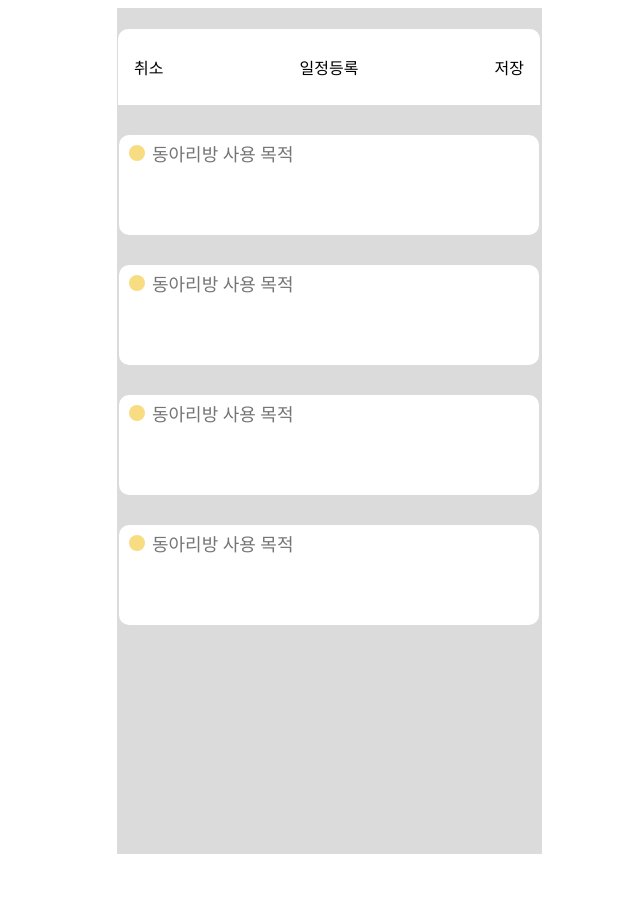
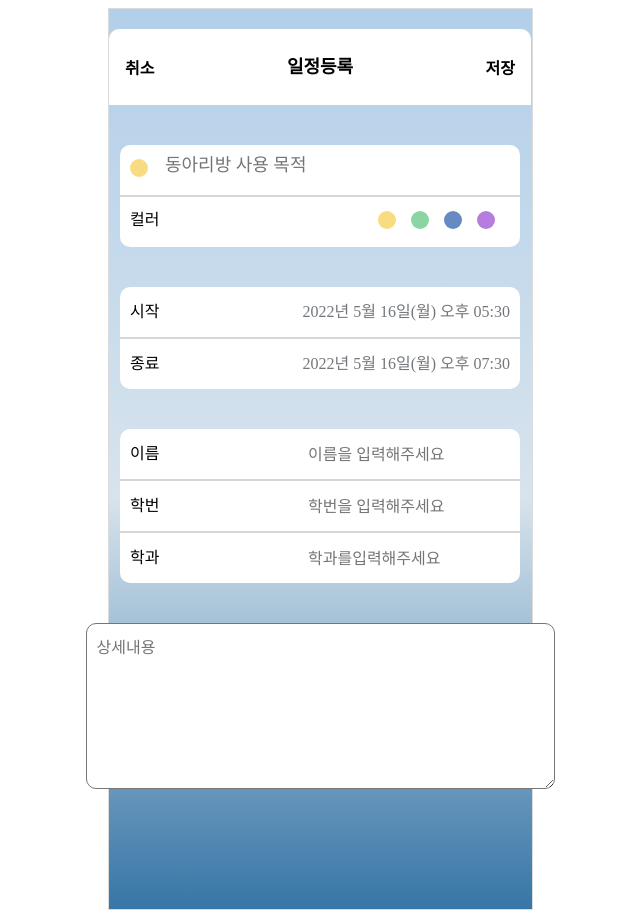
Before and after one commit to HUHS-ReactStudy/huhs-reservation-frontend, a React (Create React App) app: page / in a window 1280 px wide. Shown: the whole page, without its empty margins (320-960 px from the left). Before the commit the page ends 862 px from the top, so only its background shows below. Built offline with nearby package versions, Linux system fonts and the light colour scheme.

Commit message:
일정등록 폼 (전체적인 틀 제작)

```diff
--- a/public/index.html
+++ b/public/index.html
@@ -4,10 +4,7 @@
     <meta charset="utf-8" />
     <meta name="viewport" content="width=device-width, initial-scale=1" />
     <meta name="theme-color" content="#000000" />
-    <meta
-      name="description"
-      content="Web site created using create-react-app"
-    />
+    <meta name="description" content="Web site created using create-react-app" />
     <title>React App</title>
   </head>
   <body>
--- /dev/null
+++ b/src/components/firstContentBox.jsx
@@ -0,0 +1,126 @@
+/* eslint-disable */
+import { useState } from 'react';
+import styled from 'styled-components';
+
+//동아리방 사용 목적 placeholder가 적혀있는 input태그
+const Input = styled.input`
+  border: none;
+  font-size: 100px;
+  outline: none;
+`;
+
+//동아리방 사용 목적이라고 적힌 input태그 옆에 색깔박스를 의미
+const ColorBox = styled.span`
+  width: 18px;
+  height: 18px;
+  display: inline-block;
+  margin-right: 15px;
+  margin-top: 4px;
+  border-radius: 10px;
+`;
+
+const ColorDivide = styled.div`
+  display: flex;
+  justify-content: space-between;
+  width: 100%;
+  span {
+    cursor: pointer;
+  }
+  span:hover {
+    transform: scale(1.3);
+  }
+`;
+
+const TotalBox = styled.div`
+  margin-top: 40px;
+`;
+
+const GroupBox = styled.div`
+  display: flex;
+  align-items: flex-start;
+  padding: 10px;
+  width: 380px;
+  height: 30px;
+  background: #ffffff;
+
+  /* Inside auto layout */
+
+  flex: none;
+  order: 0;
+  flex-grow: 0;
+
+  & input {
+    font-family: 'Noto Sans KR';
+    font-style: normal;
+    font-weight: 400;
+    font-size: 18px;
+    line-height: 19px;
+  }
+  & section {
+    font-family: 'Noto Sans KR';
+    font-style: normal;
+    font-weight: 400;
+    font-size: 16px;
+    line-height: 25px;
+  }
+
+  & + & {
+    margin-top: 0px;
+  }
+  &.purpose {
+    border-radius: 10px 10px 0px 0px;
+    border-bottom: 2px solid rgba(115, 119, 123, 0.3);
+  }
+  &.colorSelect {
+    border-radius: 0px 0px 10px 10px;
+  }
+`;
+
+const colorChange = e => {};
+
+const FisrtContentBox = () => {
+  const [state, setState] = useState([
+    { color: '#F8DC81', id: 1 },
+    { color: '#89D6A2', id: 2 },
+    { color: '#668BC2', id: 3 },
+    { color: '#B67DDF', id: 4 },
+  ]);
+  const [colors, setColors] = useState('#F8DC81');
+
+  const colorChange = id => {
+    let newColor = '';
+    const colors = state.forEach(item => {
+      if (item.id === id) {
+        newColor = item.color;
+      }
+    });
+    setColors(newColor);
+  };
+
+  return (
+    <TotalBox>
+      <GroupBox className="purpose">
+        <ColorBox style={{ background: colors }} />
+        <Input placeholder="동아리방 사용 목적" />
+      </GroupBox>
+      <GroupBox className="colorSelect">
+        <ColorDivide>
+          <section>컬러</section>
+          <div>
+            {state.map(item => (
+              <ColorBox
+                onClick={() => {
+                  colorChange(item.id);
+                }}
+                style={{ background: item.color }}
+                key={item.id}
+              />
+            ))}
+          </div>
+        </ColorDivide>
+      </GroupBox>
+    </TotalBox>
+  );
+};
+
+export default FisrtContentBox;
--- a/src/components/scheduleBody.js
+++ /dev/null
@@ -1,53 +0,0 @@
-/* eslint-disable */
-import styled from 'styled-components';
-import Content from './scheduleContent';
-const MainBody = styled.div`
-  margin: auto;
-  width: 423px;
-`;
-
-const Box = styled.body`
-  background: #dbdbdb;
-  height: 844px;
-  width: 423px;
-  border: 1px solid #dbdbdb;
-  display: flex;
-  flex-direction: column;
-  align-items: center;
-`;
-
-const ContentTitle = styled.main`
-  display: flex;
-  flex-direction: row;
-  justify-content: space-between;
-  align-items: center;
-  padding: 12px 16px;
-  margin-top: 20px;
-  gap: 27px;
-  width: 390px;
-  height: 52px;
-  left: 2px;
-  top: 26px;
-  background: #ffffff;
-  border-radius: 10px 10px 0px 0px;
-`;
-
-const Schedule = () => {
-  return (
-    <MainBody>
-      <Box>
-        <ContentTitle>
-          <div>취소</div>
-          <div>일정등록</div>
-          <div>저장</div>
-        </ContentTitle>
-        <Content />
-        <Content />
-        <Content />
-        <Content />
-      </Box>
-    </MainBody>
-  );
-};
-
-export default Schedule;
--- /dev/null
+++ b/src/components/scheduleBody.jsx
@@ -0,0 +1,72 @@
+/* eslint-disable */
+import styled from 'styled-components';
+import FirstContentBox from './firstContentBox';
+import SecondContentBox from './secondContentBox';
+import ThirdContentBox from './thirdContentBox';
+
+const MainBody = styled.div`
+  margin: auto;
+  // position: relative;
+  // left: 0px;
+  background: linear-gradient(
+    180deg,
+    rgba(159, 195, 228, 0.8) 0%,
+    rgba(55, 118, 166, 0.2) 54.17%,
+    #3776a6 100%
+  );
+  height: 900px;
+  width: 423px;
+  border: 1px solid #dbdbdb;
+  display: flex;
+  flex-direction: column;
+  align-items: center;
+`;
+
+const ContentTitleBox = styled.main`
+  display: flex;
+  justify-content: space-between;
+  align-items: center;
+  padding: 12px 16px;
+  margin-top: 20px;
+  gap: 27px;
+  width: 390px;
+  height: 52px;
+  left: 2px;
+  top: 26px;
+  background: #ffffff;
+  border-radius: 10px 10px 0px 0px;
+  & div {
+    font-family: 'Noto Sans KR';
+    font-style: normal;
+    font-weight: 600;
+    font-size: 15px;
+    line-height: 22px;
+  }
+  & .main-title {
+    font-size: 18px;
+  }
+  a {
+    text-decoration: none;
+    color: black;
+    font-weight: 700;
+  }
+`;
+
+const Schedule = () => {
+  return (
+    <MainBody>
+      <ContentTitleBox>
+        <a href="#" class="cancel">
+          취소
+        </a>
+        <div className="main-title">일정등록</div>
+        <a href="#">저장</a>
+      </ContentTitleBox>
+      <FirstContentBox />
+      <SecondContentBox />
+      <ThirdContentBox />
+    </MainBody>
+  );
+};
+
+export default Schedule;
--- a/src/components/scheduleContent.js
+++ /dev/null
@@ -1,52 +0,0 @@
-/* eslint-disable */
-import styled from 'styled-components';
-
-const Box = styled.input`
-  border: none;
-`;
-const ColorBox = styled.span`
-  width: 16px;
-  height: 16px;
-  background: #f8dc81;
-  display: inline-block;
-  margin-right: 5px;
-  border-radius: 10px;
-`;
-
-const GroupBox = styled.div`
-  display: flex;
-  flex-direction: column;
-  align-items: flex-start;
-  padding: 10px;
-  width: 400px;
-  height: 80px;
-  background: #ffffff;
-  border-radius: 10px;
-  margin-top: 30px;
-
-  /* Inside auto layout */
-
-  flex: none;
-  order: 0;
-  flex-grow: 0;
-
-  & input {
-    font-family: 'Noto Sans KR';
-    font-style: normal;
-    font-weight: 400;
-    font-size: 18px;
-    line-height: 19px;
-  }
-`;
-const Content = () => {
-  return (
-    <GroupBox>
-      <div>
-        <ColorBox />
-        <Box placeholder="동아리방 사용 목적" />
-      </div>
-    </GroupBox>
-  );
-};
-
-export default Content;
--- /dev/null
+++ b/src/components/secondContentBox.jsx
@@ -0,0 +1,65 @@
+/* eslint-disable */
+import styled from 'styled-components';
+
+const TotalBox = styled.div`
+  margin-top: 40px;
+`;
+
+const GroupBox = styled.div`
+  display: flex;
+  align-items: flex-start;
+  padding: 10px;
+  width: 380px;
+  height: 30px;
+  background: #ffffff;
+  justify-content: space-between;
+  /* Inside auto layout */
+
+  flex: none;
+  order: 0;
+  flex-grow: 0;
+
+  & span {
+    font-family: 'Noto Sans KR';
+    font-style: normal;
+    font-weight: 400;
+    font-size: 16px;
+    line-height: 30px;
+  }
+  & + & {
+    margin-top: 0px;
+  }
+  &.first {
+    border-radius: 10px 10px 0px 0px;
+    border-bottom: 2px solid rgba(115, 119, 123, 0.3);
+  }
+  &.second {
+    border-radius: 0px 0px 10px 10px;
+  }
+`;
+
+const StartEndDate = styled.span`
+  font-family: 'Noto Sans KR';
+  font-style: normal;
+  font-weight: 400;
+  font-size: 16px;
+  line-height: 30px;
+  color: #73777b;
+`;
+
+const SecondContentBox = () => {
+  return (
+    <TotalBox>
+      <GroupBox className="first">
+        <span>시작</span>
+        <StartEndDate>2022년 5월 16일(월) 오후 05:30</StartEndDate>
+      </GroupBox>
+      <GroupBox className="second">
+        <span>종료</span>
+        <StartEndDate>2022년 5월 16일(월) 오후 07:30</StartEndDate>
+      </GroupBox>
+    </TotalBox>
+  );
+};
+
+export default SecondContentBox;
--- /dev/null
+++ b/src/components/thirdContentBox.jsx
@@ -0,0 +1,92 @@
+/* eslint-disable */
+import styled from 'styled-components';
+
+const TotalBox = styled.div`
+  margin-top: 40px;
+  textarea {
+    border-radius: 10px;
+    font-family: 'Noto Sans KR';
+    font-style: normal;
+    font-weight: 400;
+    font-size: 16px;
+    padding: 10px;
+    outline: none;
+  }
+`;
+
+const GroupBox = styled.div`
+  display: flex;
+  align-items: flex-start;
+  padding: 10px;
+  width: 380px;
+  height: 30px;
+  background: #ffffff;
+  justify-content: space-between;
+
+  /* Inside auto layout */
+
+  flex: none;
+  order: 0;
+  flex-grow: 0;
+
+  & span {
+    font-family: 'Noto Sans KR';
+    font-style: normal;
+    font-weight: 400;
+    font-size: 16px;
+    line-height: 30px;
+  }
+  & + & {
+    margin-top: 0px;
+  }
+  &.first {
+    border-radius: 10px 10px 0px 0px;
+    border-bottom: 2px solid rgba(115, 119, 123, 0.3);
+  }
+  &.second {
+    border-top: 2px solid rgba(115, 119, 123, 0.3);
+    border-radius: 0px 0px 10px 10px;
+  }
+`;
+
+const Input = styled.input`
+  border: none;
+  outline: none;
+  font-family: 'Noto Sans KR';
+  font-style: normal;
+  font-weight: 400;
+  font-size: 16px;
+  line-height: 30px;
+`;
+
+const DetailContentBox = () => {
+  return (
+    <TotalBox>
+      <textarea rows={8} cols={48} placeholder="상세내용" />
+    </TotalBox>
+  );
+};
+
+const ThirdContentBox = () => {
+  return (
+    <>
+      <TotalBox>
+        <GroupBox className="first">
+          <span>이름</span>
+          <Input placeholder="이름을 입력해주세요" />
+        </GroupBox>
+        <GroupBox>
+          <span>학번</span>
+          <Input placeholder="학번을 입력해주세요" />
+        </GroupBox>
+        <GroupBox className="second">
+          <span>학과</span>
+          <Input placeholder="학과를입력해주세요" />
+        </GroupBox>
+      </TotalBox>
+      <DetailContentBox />
+    </>
+  );
+};
+
+export default ThirdContentBox;
--- a/src/styles/index.css
+++ b/src/styles/index.css
@@ -1,3 +1,3 @@
 html {
-    height: 100%;
+  height: 100%;
 }
```
Also changed, not shown: .eslintrc.js, src/components/Component.jsx (renamed from src/components/Component.js).
